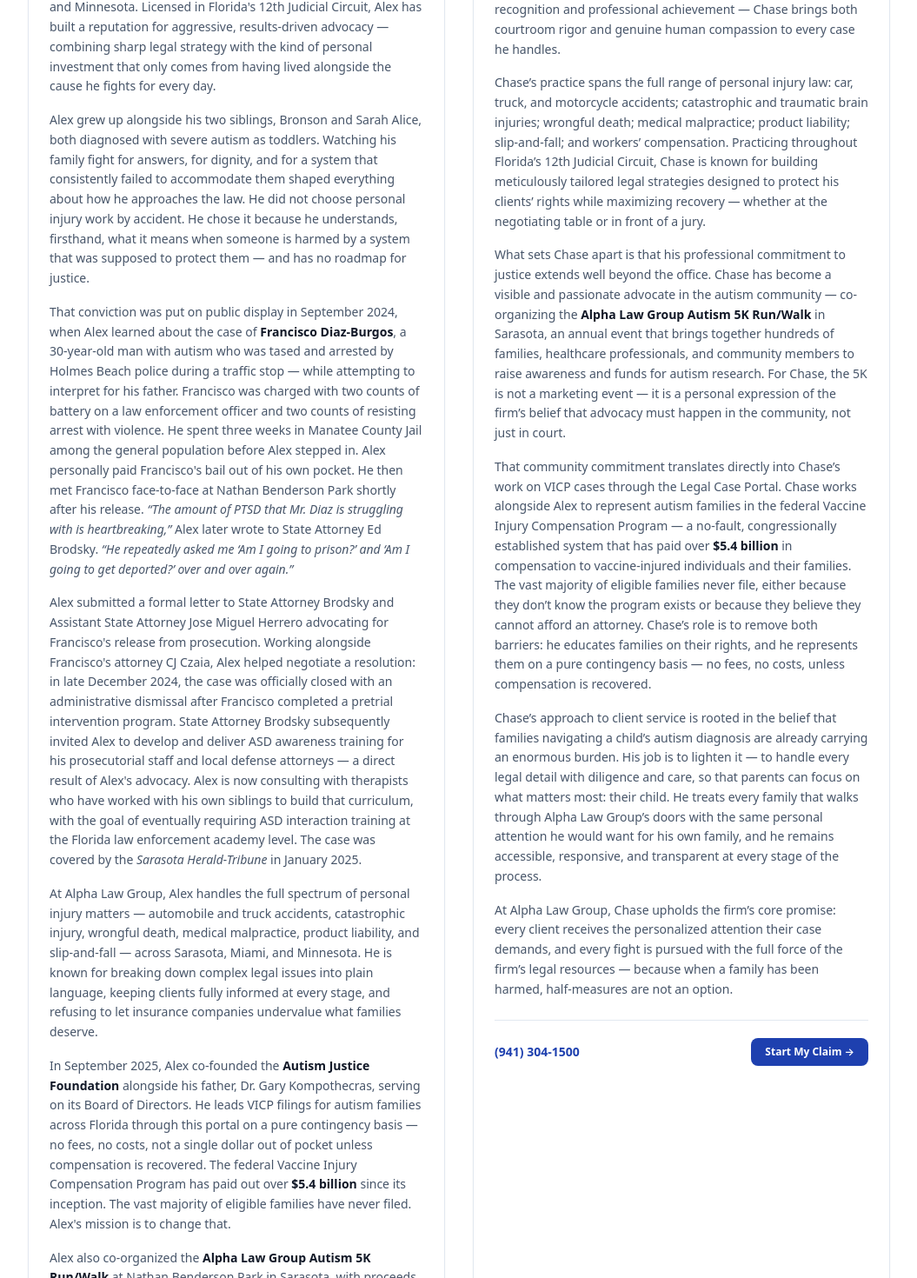
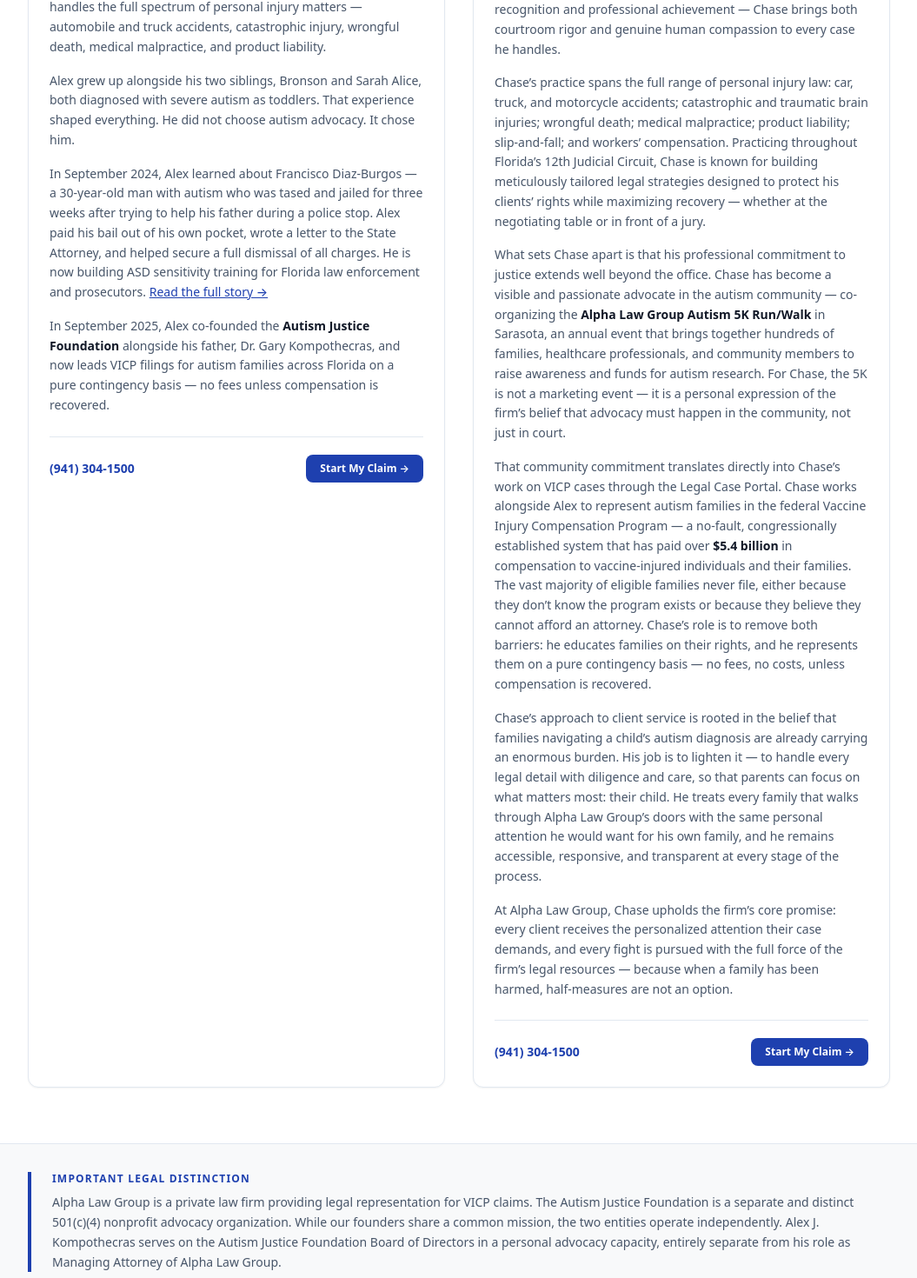
Before and after one commit to badandy-beep/legalcaseportal, a Next.js app: page /our-team in a window 1280 px wide. Shown: the part 920-2390 px from the top of the page at 87% size, without its empty margins (112-1167 px from the left). Built offline with nearby package versions, Linux system fonts and the light colour scheme.

Commit message:
feat: Alex bio condensed — links to Our Story Francisco section

```diff
--- a/src/app/(public)/our-story/page.tsx
+++ b/src/app/(public)/our-story/page.tsx
@@ -65,7 +65,7 @@ export default function OurStoryPage() {
 
         {/* Section 3 — Justice in Action */}
         <section className="space-y-6 mb-10">
-          <h2 className="text-2xl font-bold text-[#111827]">Justice in Action: The Francisco Diaz-Burgos Case</h2>
+          <h2 id="francisco" className="text-2xl font-bold text-[#111827]">Justice in Action: The Francisco Diaz-Burgos Case</h2>
 
           <p className="text-[#475569] leading-relaxed">
             On September 10, 2024, a Holmes Beach police officer pulled over a car on Anna Maria Island after a license plate recognition system flagged the vehicle. Inside were Orlando Diaz — who had been driving without a valid license for more than 20 years — and his 30-year-old son, Francisco Diaz-Burgos, who has severe autism. When the officer moved to arrest Orlando, Francisco did what he always did: he stepped in to help. He reached for his father&rsquo;s arm, trying to keep the situation calm. He did not understand what he had done wrong. He never does.
--- a/src/app/(public)/our-team/page.tsx
+++ b/src/app/(public)/our-team/page.tsx
@@ -35,25 +35,22 @@ export default function OurTeamPage() {
 
                 <div className="space-y-4 text-sm text-[#475569] leading-relaxed">
                   <p>
-                    Alex J. Kompothecras is the Managing Attorney of Alpha Law Group, a personal injury and civil litigation firm headquartered at 2101 S. Tamiami Trail in Sarasota, Florida, with offices in Miami and Minnesota. Licensed in Florida&apos;s 12th Judicial Circuit, Alex has built a reputation for aggressive, results-driven advocacy — combining sharp legal strategy with the kind of personal investment that only comes from having lived alongside the cause he fights for every day.
+                    Alex J. Kompothecras is the Managing Attorney of Alpha Law Group, a personal injury and civil litigation firm headquartered in Sarasota, Florida. Licensed in Florida&apos;s 12th Judicial Circuit, Alex handles the full spectrum of personal injury matters — automobile and truck accidents, catastrophic injury, wrongful death, medical malpractice, and product liability.
                   </p>
                   <p>
-                    Alex grew up alongside his two siblings, Bronson and Sarah Alice, both diagnosed with severe autism as toddlers. Watching his family fight for answers, for dignity, and for a system that consistently failed to accommodate them shaped everything about how he approaches the law. He did not choose personal injury work by accident. He chose it because he understands, firsthand, what it means when someone is harmed by a system that was supposed to protect them — and has no roadmap for justice.
+                    Alex grew up alongside his two siblings, Bronson and Sarah Alice, both diagnosed with severe autism as toddlers. That experience shaped everything. He did not choose autism advocacy. It chose him.
                   </p>
                   <p>
-                    That conviction was put on public display in September 2024, when Alex learned about the case of <strong className="text-[#111827]">Francisco Diaz-Burgos</strong>, a 30-year-old man with autism who was tased and arrested by Holmes Beach police during a traffic stop — while attempting to interpret for his father. Francisco was charged with two counts of battery on a law enforcement officer and two counts of resisting arrest with violence. He spent three weeks in Manatee County Jail among the general population before Alex stepped in. Alex personally paid Francisco&apos;s bail out of his own pocket. He then met Francisco face-to-face at Nathan Benderson Park shortly after his release. <em>&ldquo;The amount of PTSD that Mr. Diaz is struggling with is heartbreaking,&rdquo;</em> Alex later wrote to State Attorney Ed Brodsky. <em>&ldquo;He repeatedly asked me &lsquo;Am I going to prison?&rsquo; and &lsquo;Am I going to get deported?&rsquo; over and over again.&rdquo;</em>
+                    In September 2024, Alex learned about Francisco Diaz-Burgos — a 30-year-old man with autism who was tased and jailed for three weeks after trying to help his father during a police stop. Alex paid his bail out of his own pocket, wrote a letter to the State Attorney, and helped secure a full dismissal of all charges. He is now building ASD sensitivity training for Florida law enforcement and prosecutors.{' '}
+                    <a
+                      href="/our-story#francisco"
+                      className="text-[#1E40AF] underline hover:text-[#1E3A8A] font-medium"
+                    >
+                      Read the full story &rarr;
+                    </a>
                   </p>
                   <p>
-                    Alex submitted a formal letter to State Attorney Brodsky and Assistant State Attorney Jose Miguel Herrero advocating for Francisco&apos;s release from prosecution. Working alongside Francisco&apos;s attorney CJ Czaia, Alex helped negotiate a resolution: in late December 2024, the case was officially closed with an administrative dismissal after Francisco completed a pretrial intervention program. State Attorney Brodsky subsequently invited Alex to develop and deliver ASD awareness training for his prosecutorial staff and local defense attorneys — a direct result of Alex&apos;s advocacy. Alex is now consulting with therapists who have worked with his own siblings to build that curriculum, with the goal of eventually requiring ASD interaction training at the Florida law enforcement academy level. The case was covered by the <em>Sarasota Herald-Tribune</em> in January 2025.
-                  </p>
-                  <p>
-                    At Alpha Law Group, Alex handles the full spectrum of personal injury matters — automobile and truck accidents, catastrophic injury, wrongful death, medical malpractice, product liability, and slip-and-fall — across Sarasota, Miami, and Minnesota. He is known for breaking down complex legal issues into plain language, keeping clients fully informed at every stage, and refusing to let insurance companies undervalue what families deserve.
-                  </p>
-                  <p>
-                    In September 2025, Alex co-founded the <strong className="text-[#111827]">Autism Justice Foundation</strong> alongside his father, Dr. Gary Kompothecras, serving on its Board of Directors. He leads VICP filings for autism families across Florida through this portal on a pure contingency basis — no fees, no costs, not a single dollar out of pocket unless compensation is recovered. The federal Vaccine Injury Compensation Program has paid out over <strong className="text-[#111827]">$5.4 billion</strong> since its inception. The vast majority of eligible families have never filed. Alex&apos;s mission is to change that.
-                  </p>
-                  <p>
-                    Alex also co-organized the <strong className="text-[#111827]">Alpha Law Group Autism 5K Run/Walk</strong> at Nathan Benderson Park in Sarasota, with proceeds benefiting The Haven in Sarasota and the Autism Society of Florida. The event is free for families to attend and includes activities tailored specifically for children and young adults with disabilities. For Alex, it is not a marketing event. It is a public declaration that this fight is personal — and it always will be.
+                    In September 2025, Alex co-founded the <strong className="text-[#111827]">Autism Justice Foundation</strong> alongside his father, Dr. Gary Kompothecras, and now leads VICP filings for autism families across Florida on a pure contingency basis — no fees unless compensation is recovered.
                   </p>
                 </div>
 
```
